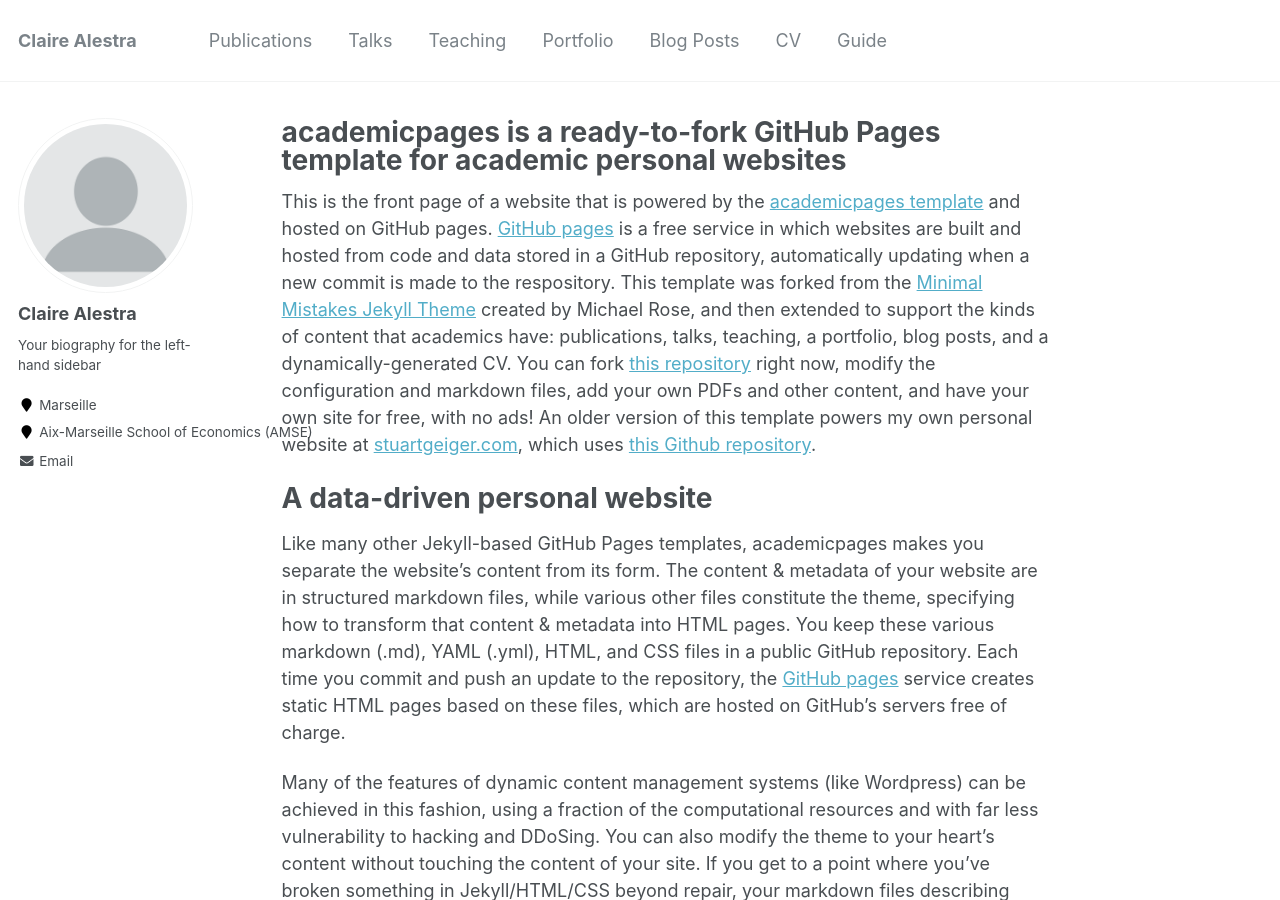
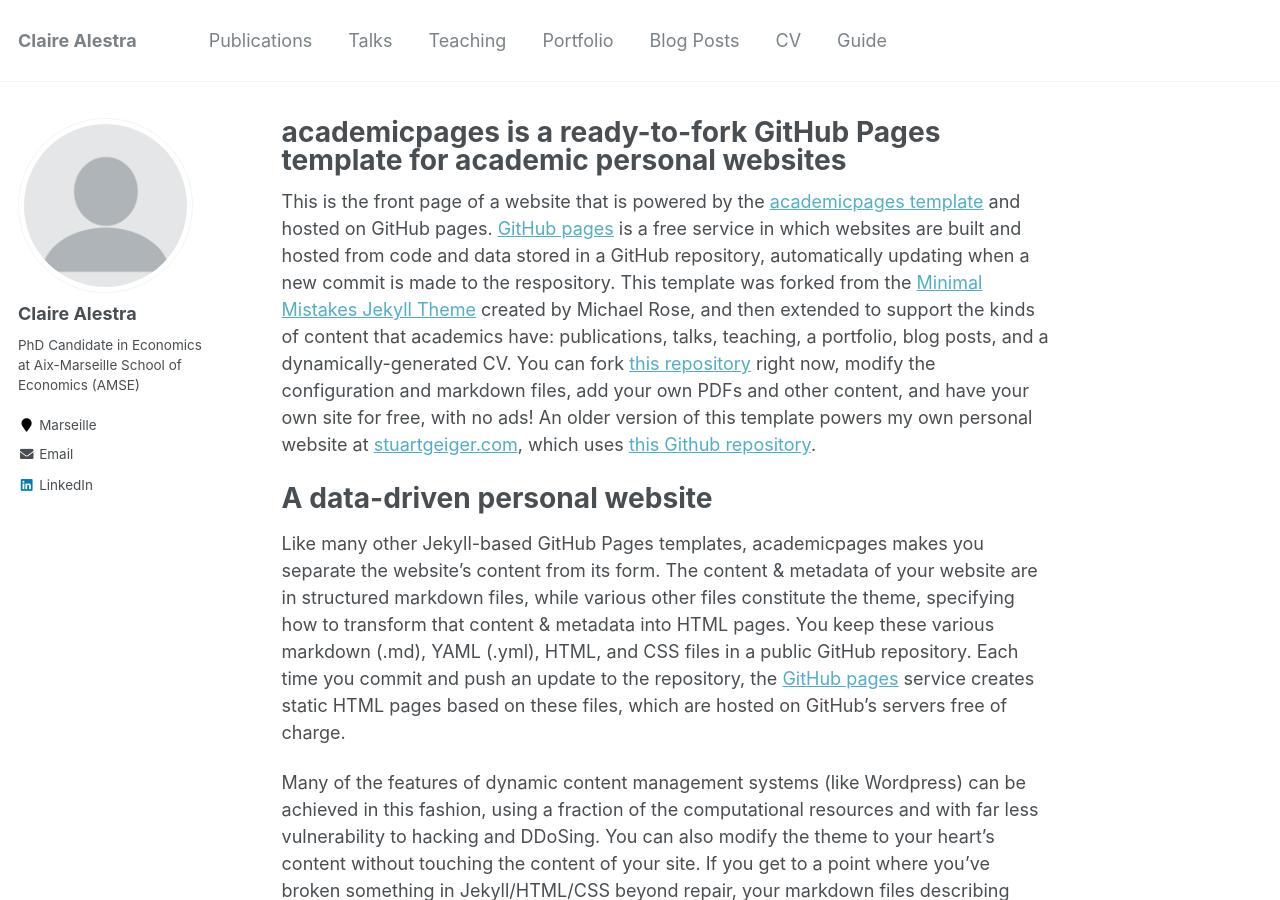
Before and after one commit to ClaireAlestra/ClaireAlestra.github.io, a Jekyll site: the page built from _pages/about.md, in a window 1280 px wide and 900 px high. Built offline with Jekyll 4.4.1, drawn with Linux system fonts in a browser that asks for light colours.

Commit message:
Update _config.yml

```diff
--- a/_config.yml
+++ b/_config.yml
@@ -82,9 +82,9 @@ analytics:
 author:
   name             : "Claire Alestra"
   avatar           : "profile.png"
-  bio              : "Your biography for the left-hand sidebar"
+  bio              : "PhD Candidate in Economics at Aix-Marseille School of Economics (AMSE)"
   location         : "Marseille"
-  employer         : "Aix-Marseille School of Economics (AMSE)"
+  employer         : #"Aix-Marseille School of Economics (AMSE)"
   pubmed           : # "https://www.ncbi.nlm.nih.gov/pubmed/?term=john+snow"
   googlescholar    : # "http://yourfullgooglescholarurl.com"
   email            : "claire.alestra@univ-amu.fr"
@@ -102,7 +102,7 @@ author:
   instagram        :
   impactstory      : # "https://profiles.impactstory.org/u/xxxx-xxxx-xxxx-xxxx"
   lastfm           :
-  linkedin         :
+  linkedin         : "https://www.linkedin.com/in/claire-alestra-803049161/"
   orcid            : # "http://orcid.org/yourorcidurl"
   pinterest        :
   soundcloud       :
```
